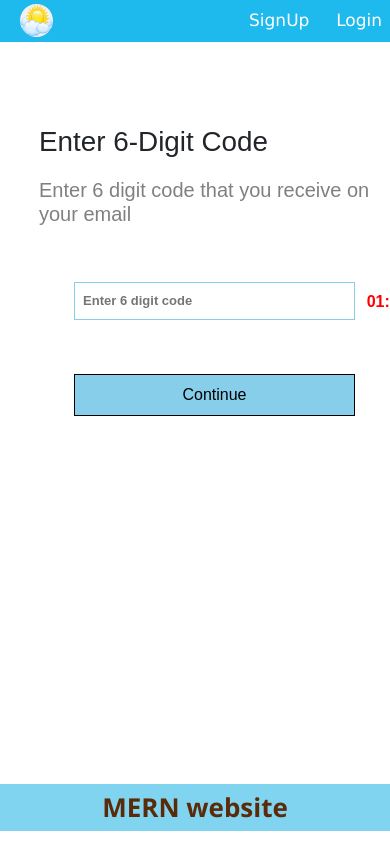
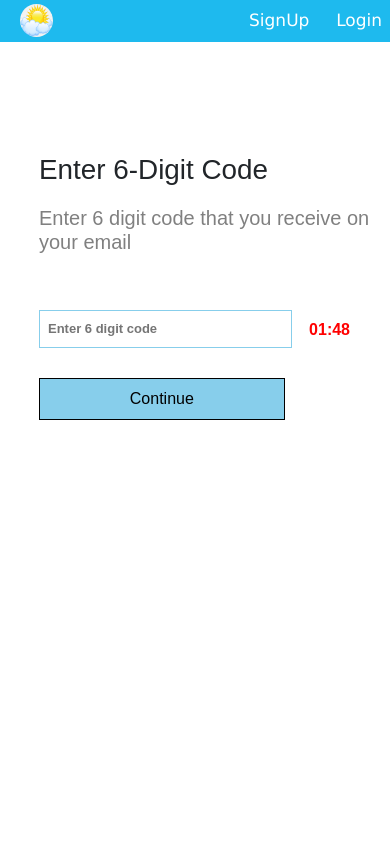
Before and after one commit to kkpweb023/mern, a React (Create React App) app: page /mern/sixDigit/1 in a window 390 px wide. Shown: the top 844 px of the page. Built offline with nearby package versions, Linux system fonts and the light colour scheme.

Commit message:
login change commit

```diff
--- a/src/Components/Home/ProductList.css
+++ b/src/Components/Home/ProductList.css
@@ -104,7 +104,7 @@
       content: attr(data-label);
       position: absolute;
       left: 0;
-      width:35%;
+      width:42%;
       padding-left: 15px;
       padding-top:3px;
       font-size: 20px;
--- a/src/Components/Login/ForgotPass/ResetPass.css
+++ b/src/Components/Login/ForgotPass/ResetPass.css
@@ -50,17 +50,12 @@
 
 @media(max-width:620px) {
 
-
-
     .ChangePass{
-
         left:10%;
         display: block;
-
     }
 
     .ChangePass > input{
-
         margin-top:16%;
         margin-bottom: 20px;
         margin-left:16%;
@@ -69,7 +64,13 @@
         width: 120%;
     }
 
+}
 
 
+@media(max-width:540px) {
+
+    .pass_btn{
+        width: 120%;
+    }
 
 }
--- a/src/Components/Login/ForgotPass/SixDigit.css
+++ b/src/Components/Login/ForgotPass/SixDigit.css
@@ -55,8 +55,6 @@
 }
 
 
-
-
 .Code_timer{
 
        color: red;
@@ -85,21 +83,12 @@
 
 
 
-
-
-
-
-
-
 @media(max-width:620px) {
-
-
 
     .SixDigit{
 
         left:10%;
         display: block;
-
     }
 
     .SixDigit > input{
@@ -112,7 +101,37 @@
         width: 80%;
     }
 
+}
 
 
 
+
+@media(max-width:520px) {
+
+    .SixDigit > input{
+        margin-left:0%;
+        width: 72%;
+    }
+
+    .Code_timer{
+
+        position: relative;
+        top:-50px;
+        left:-40px;
+    }
+
+    .Resend_btn{
+        float:right;
+        position: relative;
+        top:-50px;
+        left:-15px;
+        font-size: small;
+    }
+
+
+    .code_btn{
+        margin-left:0%;
+        margin-top:10px;
+        width:70%;
+    }
 }
--- a/src/Components/Login/Login.css
+++ b/src/Components/Login/Login.css
@@ -93,7 +93,7 @@
     .log_btn{
         position: relative;
         top:-20px;
-        left:85%;
+        left:92%;
     }
 
 
--- a/src/Components/Profile/ChangePass.css
+++ b/src/Components/Profile/ChangePass.css
@@ -5,6 +5,7 @@
     top:15%;
     left:25%;
     display: block;
+    margin-top:50px;
 
 }
 
@@ -51,23 +52,19 @@
 @media(max-width:620px) {
 
     .ChangePass{
-
+        position: absolute;
+        top:15%;
         left:10%;
         display: block;
-
     }
 
     .ChangePass > input{
-
         margin-top:16%;
         margin-bottom: 20px;
-        margin-left:16%;
+        margin-left:10%;
         padding:8px;
         font-size: 13px;
         width: 120%;
     }
 
-
-
-
 }
--- a/src/Services/Footer.css
+++ b/src/Services/Footer.css
@@ -2,7 +2,6 @@
     width: 100%;
     margin-top:88vh;
     margin-bottom: -8px;
-
 }
 
 .footer_div >h2{
@@ -14,3 +13,13 @@
     font-weight: bold;
     font-family:'Segoe UI', Tahoma, Geneva, Verdana, sans-serif
 }
+
+
+@media (max-width:540px){
+
+    .footer_div{
+        margin-top:110vh;
+        margin-bottom: -8px;
+
+    }
+}
```
